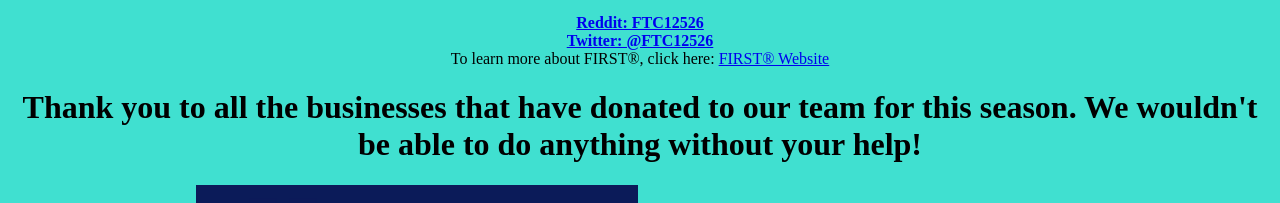
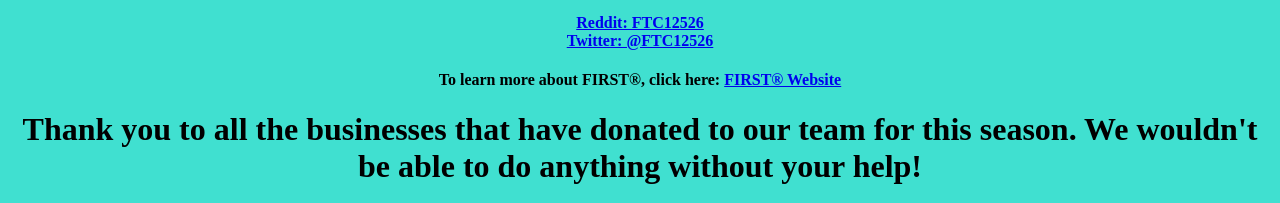
Before and after one commit to SenoritasOfAwesomeness/senoritasofawesomeness.github.io, a plain HTML site: page index.html in a window 1280 px wide. Shown: the part 1241-1444 px from the top of the page. Drawn offline with Linux system fonts and the light colour scheme.

Commit message:
Changed to learn more about first to h4 and back to bold

```diff
--- a/index.html
+++ b/index.html
@@ -31,7 +31,7 @@
 <center> <p style="color:black"> <a href="mailto:senoritasofawesomeness@gmail.com" target="_top">senoritasofawesomeness@gmail.com</a> </center>
  <center> <b> <a href="  https://www.reddit.com/user/FTC12526"> Reddit: FTC12526 </a> </b> </center>
 <center> <b>	<a href="https://twitter.com/FTC12526 "> Twitter: @FTC12526  </a> </center> </b>
-<center>  To learn more about FIRST®, click here: <a href="https://www.firstinspires.org/"> FIRST® Website  </a> </h4> </center>
+<center> <b> <h4>  To learn more about FIRST®, click here: <a href="https://www.firstinspires.org/"> FIRST® Website  </a> </h4> </center> </b>
 <center>  <h1 style="color:black">Thank you to all the businesses that have donated to our team for this season. We wouldn't be able to do anything without your help!</footer> </h1>
 <left-side>	<img src= "lewis.jpg" width="35%"/> </left-side>
 <right-side>	<img src= "allstate logo.png" width="35%"/> </right-side>
```
